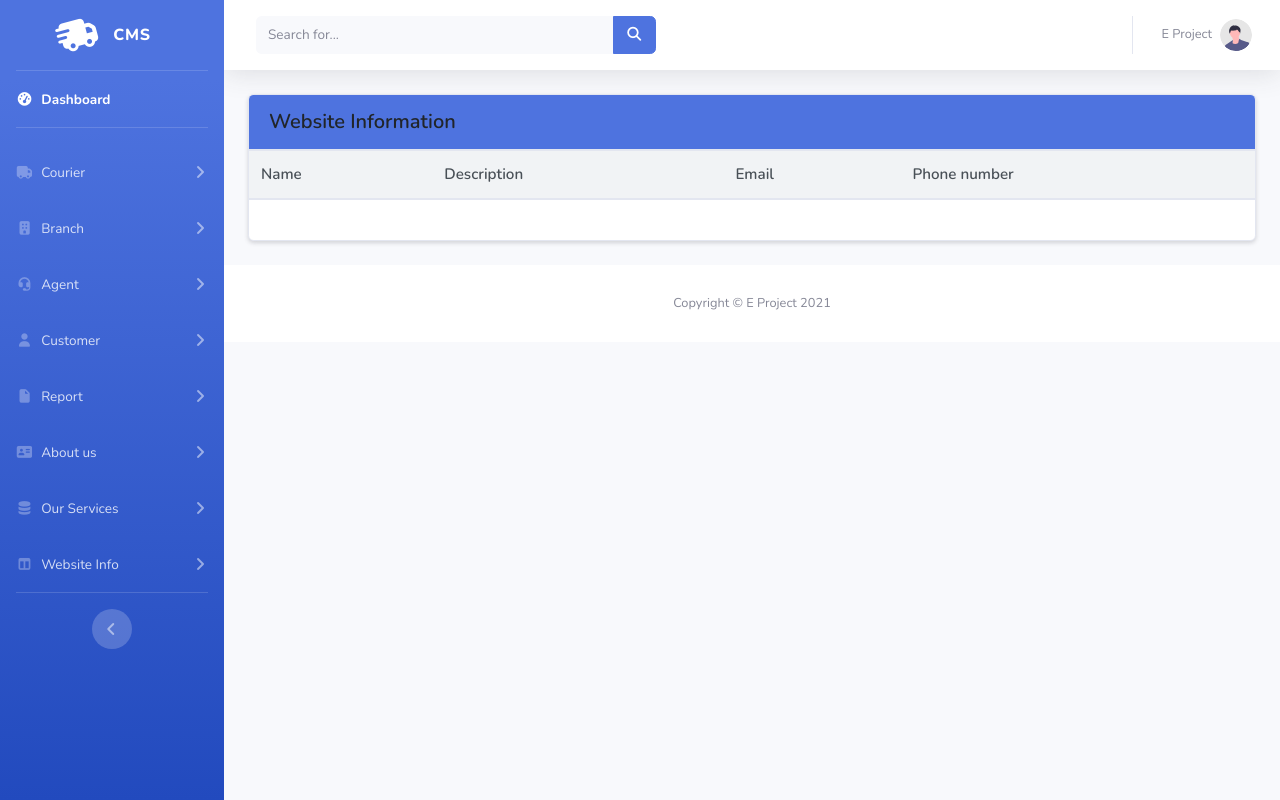
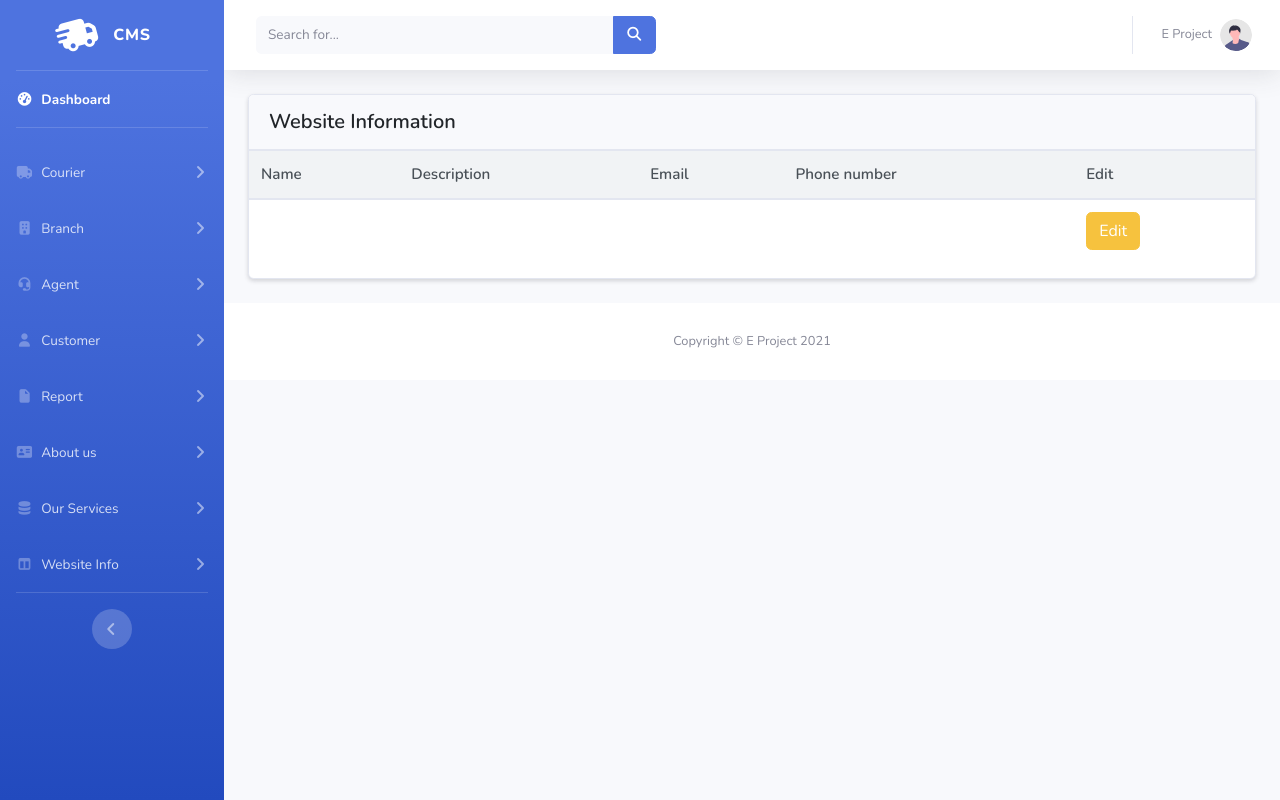
Before and after one commit to TubaMalik09/courier_managment, a PHP site: page /ShowWebsite.php in a window 1280 px wide. Run offline with PHP 8.4, Linux system fonts and the light colour scheme; tables that the repository leaves empty or names only in its code hold one stand-in row (values such as "Sample post"); data that the repository does not hold is empty; some libraries are stand-ins or nearby versions.

Commit message:
Admin panel

```diff
--- a/Admin/ShowWebsite.php
+++ b/Admin/ShowWebsite.php
@@ -4,7 +4,6 @@
     <meta charset="UTF-8">
     <meta name="viewport" content="width=device-width, initial-scale=1.0">
     <title>Website Info</title>
-
     <style>
         body {
             background-color: #f8f9fa;
@@ -30,6 +29,7 @@
         .table {
             margin-bottom: 0;
             font-size: 0.95rem;
+            width: 100%;
         }
 
         .table thead {
@@ -57,6 +57,14 @@
             padding: 1rem;
             color: #6c757d;
         }
+
+        /* Only responsive addition */
+        @media (max-width: 768px) {
+            .table-responsive {
+                overflow-x: auto;
+                -webkit-overflow-scrolling: touch;
+            }
+        }
     </style>
 </head>
 <body>
@@ -65,7 +73,7 @@
 
 <div class="container my-4">
     <div class="card shadow-sm">
-        <div class="card-header bg-primary">
+        <div class="card-header">
             Website Information
         </div>
         <div class="table-responsive">
@@ -76,6 +84,7 @@
                         <th>Description</th>
                         <th>Email</th>
                         <th>Phone number</th>
+                        <th>Edit</th>
                     </tr>
                 </thead>
                 <tbody>
@@ -85,15 +94,16 @@
                         while ($row = mysqli_fetch_array($run)) {
                             ?>
                             <tr>
-                                <td><?php echo htmlspecialchars($row[1]); ?></td>
-                                <td><?php echo htmlspecialchars($row[2]); ?></td>
-                                <td><?php echo htmlspecialchars($row[3]); ?></td>
-                                <td><?php echo htmlspecialchars($row[4]); ?></td>
+                                <td><?php echo $row[1]; ?></td>
+                                <td><?php echo $row[2]; ?></td>
+                                <td><?php echo $row[3]; ?></td>
+                                <td><?php echo $row[4]; ?></td>
+                                <td><button class="btn btn-warning">Edit</button></td>
                             </tr>
                             <?php
                         }
                     } else {
-                        echo '<tr><td colspan="4" class="no-data">No data found</td></tr>';
+                        echo '<tr><td colspan="6" class="no-data">No data found</td></tr>';
                     }
                     ?>
                 </tbody>
```
Also changed, not shown: Admin/UpdateWebsite.php (added), 1 other file.
